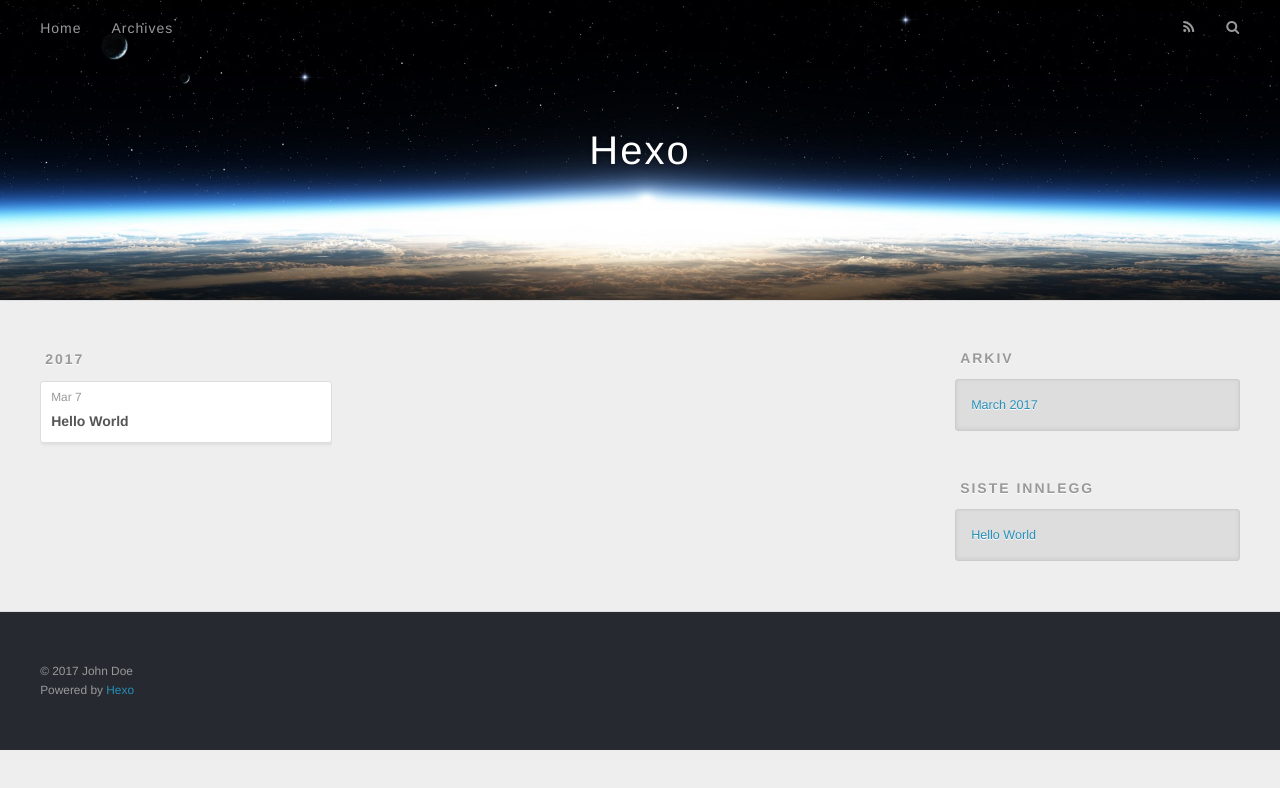
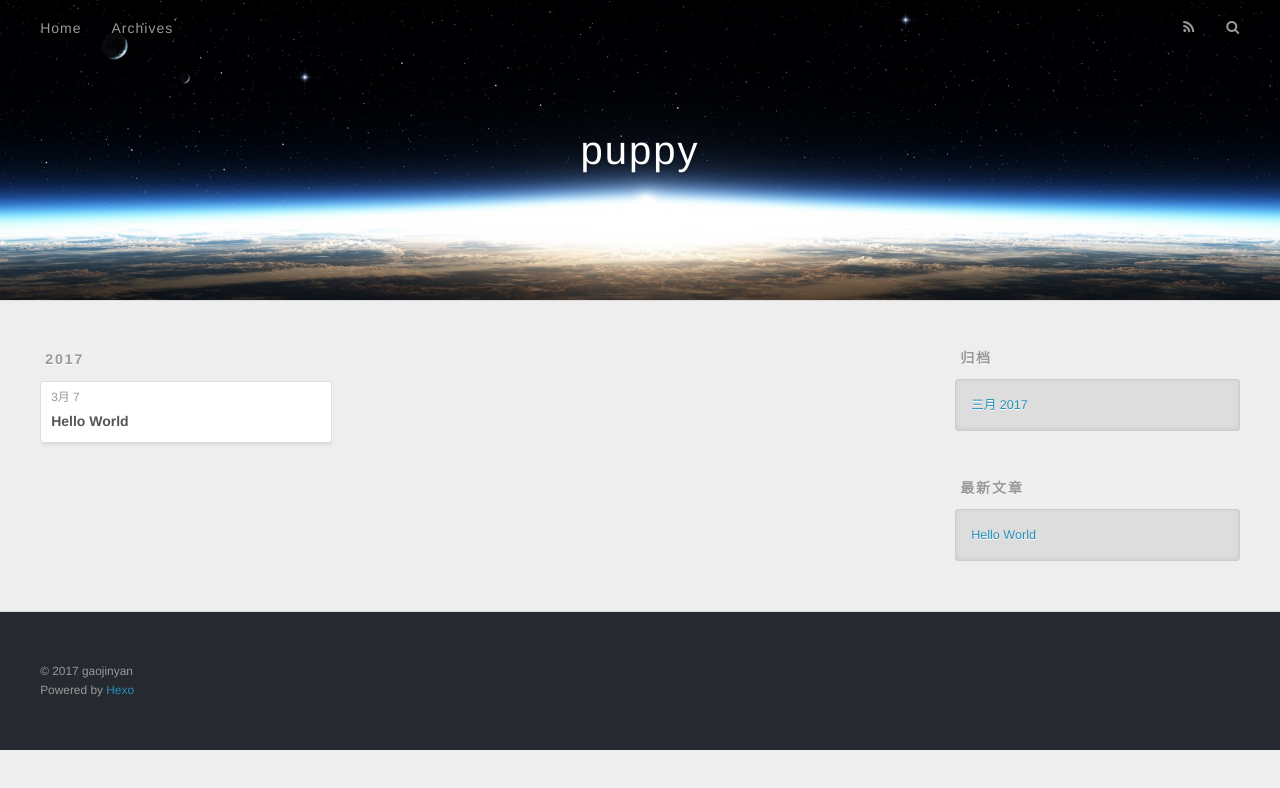
Before and after one commit to gaojinyan/gaojinyan.github.io, a plain HTML site: page archives/2017/03/index.html in a window 1280 px wide. Drawn offline with nearby package versions, Linux system fonts and the light colour scheme.

Commit message:
Site updated: 2017-03-08 10:04:15

```diff
--- a/archives/2017/03/index.html
+++ b/archives/2017/03/index.html
@@ -3,16 +3,16 @@
 <head>
   <meta charset="utf-8">
 
-  <title>Arkiv: 2017/3 | Hexo</title>
+  <title>归档: 2017/3 | puppy</title>
   <meta name="viewport" content="width=device-width, initial-scale=1, maximum-scale=1">
   <meta property="og:type" content="website">
-<meta property="og:title" content="Hexo">
+<meta property="og:title" content="puppy">
 <meta property="og:url" content="http://yoursite.com/archives/2017/03/index.html">
-<meta property="og:site_name" content="Hexo">
+<meta property="og:site_name" content="puppy">
 <meta name="twitter:card" content="summary">
-<meta name="twitter:title" content="Hexo">
+<meta name="twitter:title" content="puppy">
 
-    <link rel="alternate" href="/atom.xml" title="Hexo" type="application/atom+xml">
+    <link rel="alternate" href="/atom.xml" title="puppy" type="application/atom+xml">
 
 
     <link rel="icon" href="/favicon.png">
@@ -33,7 +33,7 @@
   <div id="header-outer" class="outer">
     <div id="header-title" class="inner">
       <h1 id="logo-wrap">
-        <a href="/" id="logo">Hexo</a>
+        <a href="/" id="logo">puppy</a>
       </h1>
 
     </div>
@@ -50,7 +50,7 @@
 
           <a id="nav-rss-link" class="nav-icon" href="/atom.xml" title="RSS Feed"></a>
 
-        <a id="nav-search-btn" class="nav-icon" title="Søk"></a>
+        <a id="nav-search-btn" class="nav-icon" title="搜索"></a>
       </nav>
       <div id="search-form-wrap">
         <form action="//google.com/search" method="get" accept-charset="UTF-8" class="search-form"><input type="search" name="q" results="0" class="search-form-input" placeholder="Search"><button type="submit" class="search-form-submit">&#xF002;</button><input type="hidden" name="sitesearch" value="http://yoursite.com"></form>
@@ -76,7 +76,7 @@
   <div class="archive-article-inner">
     <header class="archive-article-header">
       <a href="/2017/03/07/hello-world/" class="archive-article-date">
-  <time datetime="2017-03-07T09:32:31.629Z" itemprop="datePublished">Mar 7</time>
+  <time datetime="2017-03-07T09:32:31.629Z" itemprop="datePublished">3月 7</time>
 </a>
 
 
@@ -107,9 +107,9 @@
 
 
   <div class="widget-wrap">
-    <h3 class="widget-title">Arkiv</h3>
+    <h3 class="widget-title">归档</h3>
     <div class="widget">
-      <ul class="archive-list"><li class="archive-list-item"><a class="archive-list-link" href="/archives/2017/03/">March 2017</a></li></ul>
+      <ul class="archive-list"><li class="archive-list-item"><a class="archive-list-link" href="/archives/2017/03/">三月 2017</a></li></ul>
     </div>
   </div>
 
@@ -117,7 +117,7 @@
 
 
   <div class="widget-wrap">
-    <h3 class="widget-title">Siste innlegg</h3>
+    <h3 class="widget-title">最新文章</h3>
     <div class="widget">
       <ul>
 
@@ -137,7 +137,7 @@
 
   <div class="outer">
     <div id="footer-info" class="inner">
-      &copy; 2017 John Doe<br>
+      &copy; 2017 gaojinyan<br>
       Powered by <a href="http://hexo.io/" target="_blank">Hexo</a>
     </div>
   </div>
```
Also changed, not shown: 2017/03/07/hello-world/index.html (+10 -10 lines), archives/2017/index.html (+12 -12 lines), archives/index.html (+12 -12 lines), index.html (+12 -12 lines).
